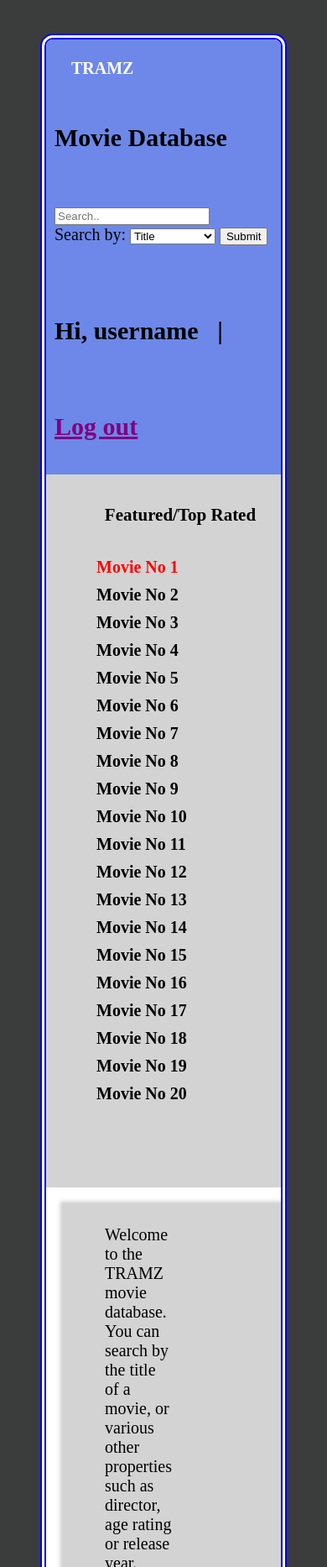
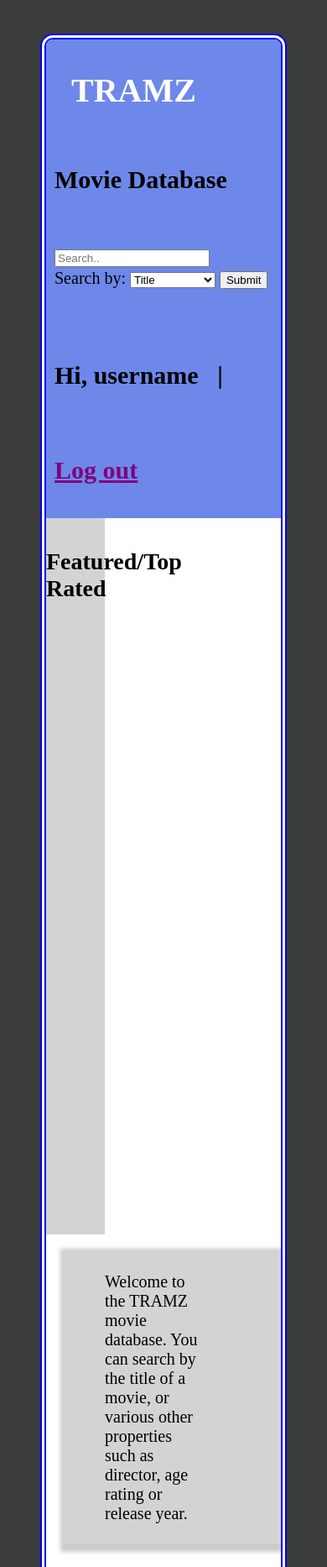
Before and after one commit to aalumar/movie-database, a PHP site: page /movie1.html in a window 390 px wide. Shown: the top 1866 px of the page at 84% size. Run offline with PHP 8.4, Linux system fonts and the light colour scheme.

Commit message:
Update movie.css
updated for responsiveness with added media queries

```diff
--- a/movie.css
+++ b/movie.css
@@ -8,8 +8,14 @@
 h1 {display:inline-block;margin-right:10px;}
 h3 {display:inline-block;}
 h4 {display:inline-block;}
+h5 {display:inline-block;}
 
 .topnav {display:inline-block;}
+
+.topnav input {display:inline-block;
+	vertical-align: middle;}
+.topnav form {display:inline-block;
+	vertical-align: middle;}
 
 .select {padding-top: 100px;}
 
@@ -24,6 +30,10 @@
 }
 
 h4 {
+	font-size: 30px;
+}
+
+h5 {
 	font-size: 30px;
 }
 
@@ -173,25 +183,6 @@
 	padding-left: 0px;
 }
 
-@media (max-width: 750px) {
-	h1 {font-size: 25px;}
-	h2 {font-size: 21px;}
-	h3 {font-size: 18px;}
-	img {width: 50%;}
-	.mytable {font-size: 13px;}
-}
-
-@media (max-width: 520px) {
-	h1 {font-size: 20px;}
-	img {width: 40%;}
-}
-
-@media (max-width: 560px)
-	{
-	nav li {display: block;
-			margin-top: 5px;}
-}
-
 #freespace {
 	padding-right: 50px;
 }
@@ -258,3 +249,80 @@
   background-color: ; /* Add a green color to the "active/current" link */
   color: red;
 }
+
+/* For Mobile Devices and Tablets */
+@media screen and (max-width: 768px) {
+	#welcome {width: 42%;}
+	#middlearea {width: 50%;
+				font-size: 18px}
+	#leftside {width: 25%;}
+	.vertical-menu-type-2 {width: 150px }
+	h1 {font-size: 40px;
+	padding-right: 10px;}
+	h2 {font-size: 28px;}
+	h3 {font-size: 28px;}
+	h4 {font-size: 30px;}
+	h5 {font-size: 24px;}
+	li a {font-size: 18px;
+	margin-left: 10px;}
+}
+
+/*For standard laptops*/
+@media screen and (min-width: 769px) and (max-width: 1064px) {
+	#welcome {width: 44%;}
+	#middlearea {width: 50%;
+				font-size: 18px}
+	#leftside {width: 25%;}
+	.vertical-menu-type-2 {width: 150px }
+	h1 {font-size: 40px;
+	padding-right: 10px;}
+	h2 {font-size: 28px;}
+	h3 {font-size: 28px;}
+	h4 {font-size: 30px;}
+	h5 {font-size: 20px;}
+	ul li a {font-size: 18px;
+	margin-left: 10px;}
+}
+
+/*For larger laptops (up to 1441px)*/
+@media screen and (min-width: 1065px) {
+	#welcome {width: 50%}
+	#leftside {width: 20%;}
+	#middlearea {width: 45%}
+	h5 {font-size: 22px;}
+	.vertical-menu-type-2 {width: 200px }
+	.vertical-menu-type-1 {width: 225px }
+}
+
+@media screen and (min-width: 1175px) {
+	#welcome {width: 52%}
+	#leftside {width: 20%;}
+	#middlearea {width: 45%}
+	h2 {font-size: 28px;}
+	h3 {font-size: 28px;}
+	h4 {font-size: 28px;}
+	h5 {font-size: 22px;
+	padding-left: 20px;}
+	.vertical-menu-type-2 {width: 200px }
+	.vertical-menu-type-1 {width: 225px }
+}
+
+/*1441 - 4K - Large screens (TVs,large monitors) */
+@media screen and (min-width: 1355px) {
+	#welcome {width: 55%}
+}
+
+@media screen and (min-width: 1375px) and (max-width: 1495px) {
+	#welcome {width: 55%}
+	h5 {font-size: 15px;
+	padding-left: 0px;}
+}
+
+@media screen and (min-width: 1655px) {
+	#welcome {width: 60%}
+}
+
+@media screen and (min-width: 2155px) {
+	#leftside {width: 15%}
+	#welcome {width: 72%}
+}
```
